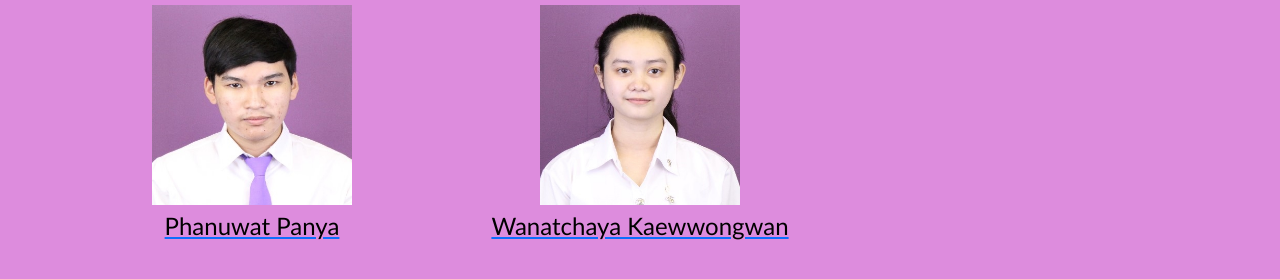
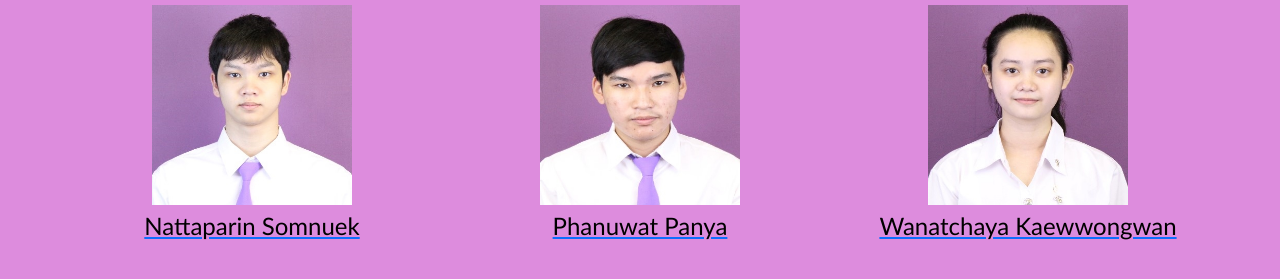
Before and after one commit to DaphnexxEli/234project, a plain HTML site: page home.html in a window 1280 px wide. Shown: the part 229-508 px from the top of the page. Drawn offline with nearby package versions, Linux system fonts and the light colour scheme.

Commit message:
create smart homepage

```diff
--- a/home.html
+++ b/home.html
@@ -19,6 +19,12 @@
         <h1 class="head">Lists of students</h1>
         <div class="row">
             <div class="col-6 col-md-4 list-student">
+                <a href="smart-info.html">
+                <img src="img/smart.jfif " alt="smart " class="center ">
+                <h4>Nattaparin Somnuek</h4>
+                </a>
+            </div>
+            <div class="col-6 col-md-4 list-student">
                 <a href="mark-info.html">
                 <img src="img/mark.jfif " alt="mark " class="center ">
                 <h4>Phanuwat Panya</h4>
```
Also changed, not shown: img/smart.jfif (added).
